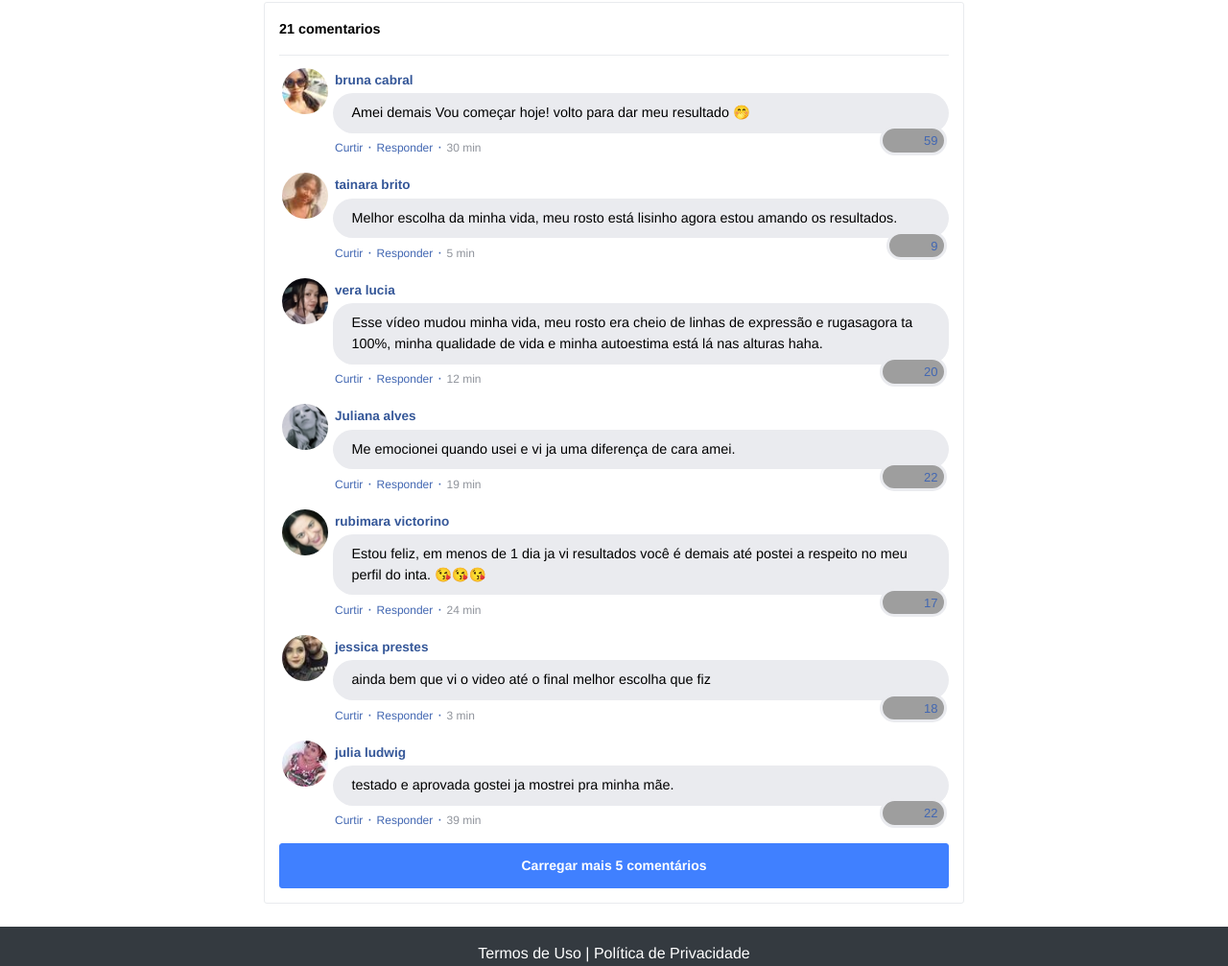
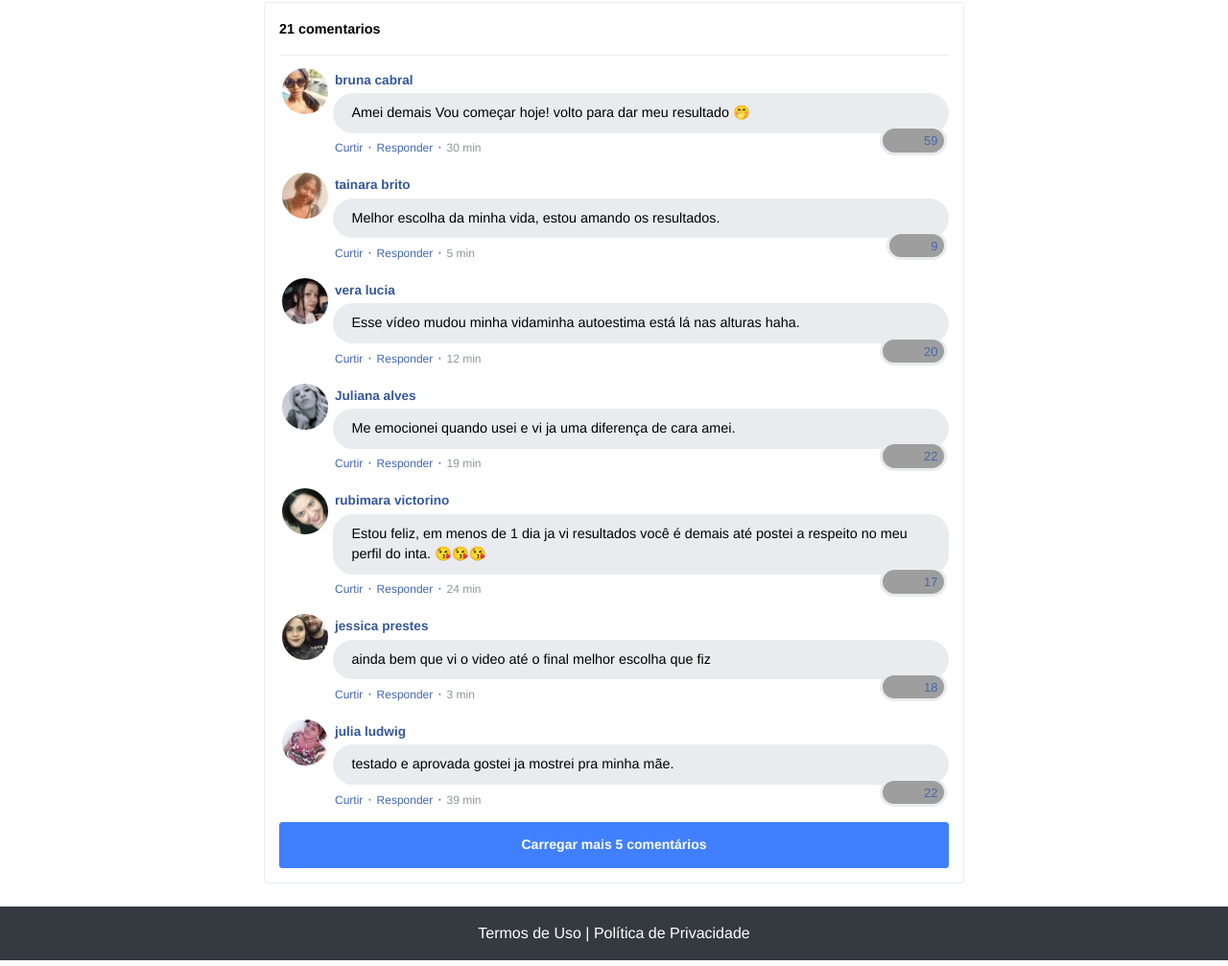
Before and after one commit to eusouweslei/felizdenovo.club, a plain HTML site: page index.html in a window 1280 px wide. Shown: the part 829-1836 px from the top of the page at 96% size. Drawn offline with nearby package versions, Linux system fonts and the light colour scheme; grey boxes are pictures that could not be loaded; a script that the page names is missing.

Commit message:
Update index.html

```diff
--- a/index.html
+++ b/index.html
@@ -122,7 +122,7 @@ volto para dar meu resultado 🤭 </td>
 </td>
 </tr>
 <tr>
-<td class="fb-comments-comment-text">Melhor escolha da minha vida, meu rosto está lisinho agora estou amando os resultados.</td>
+<td class="fb-comments-comment-text">Melhor escolha da minha vida,  estou amando os resultados.</td>
 </tr>
 <tr>
 <td class="fb-comments-comment-actions">
@@ -149,7 +149,7 @@ volto para dar meu resultado 🤭 </td>
 </td>
 </tr>
 <tr>
-<td class="fb-comments-comment-text">Esse vídeo mudou minha vida, meu rosto era cheio de linhas de expressão e rugasagora ta 100%,  minha qualidade de vida e minha autoestima está lá nas alturas haha.</td>
+<td class="fb-comments-comment-text">Esse vídeo mudou minha vidaminha autoestima está lá nas alturas haha.</td>
 </tr>
 <tr>
 <td class="fb-comments-comment-actions">
@@ -371,7 +371,7 @@ volto para dar meu resultado 🤭 </td>
 </td>
 </tr>
 <tr>
-<td class="fb-comments-comment-text">Em duas semanas comecei a ver resultados, muito bom</td>
+<td class="fb-comments-comment-text">Em uma semanas comecei a ver resultados, muito bom</td>
 </tr>
 <tr>
 <td class="fb-comments-comment-actions">
```
